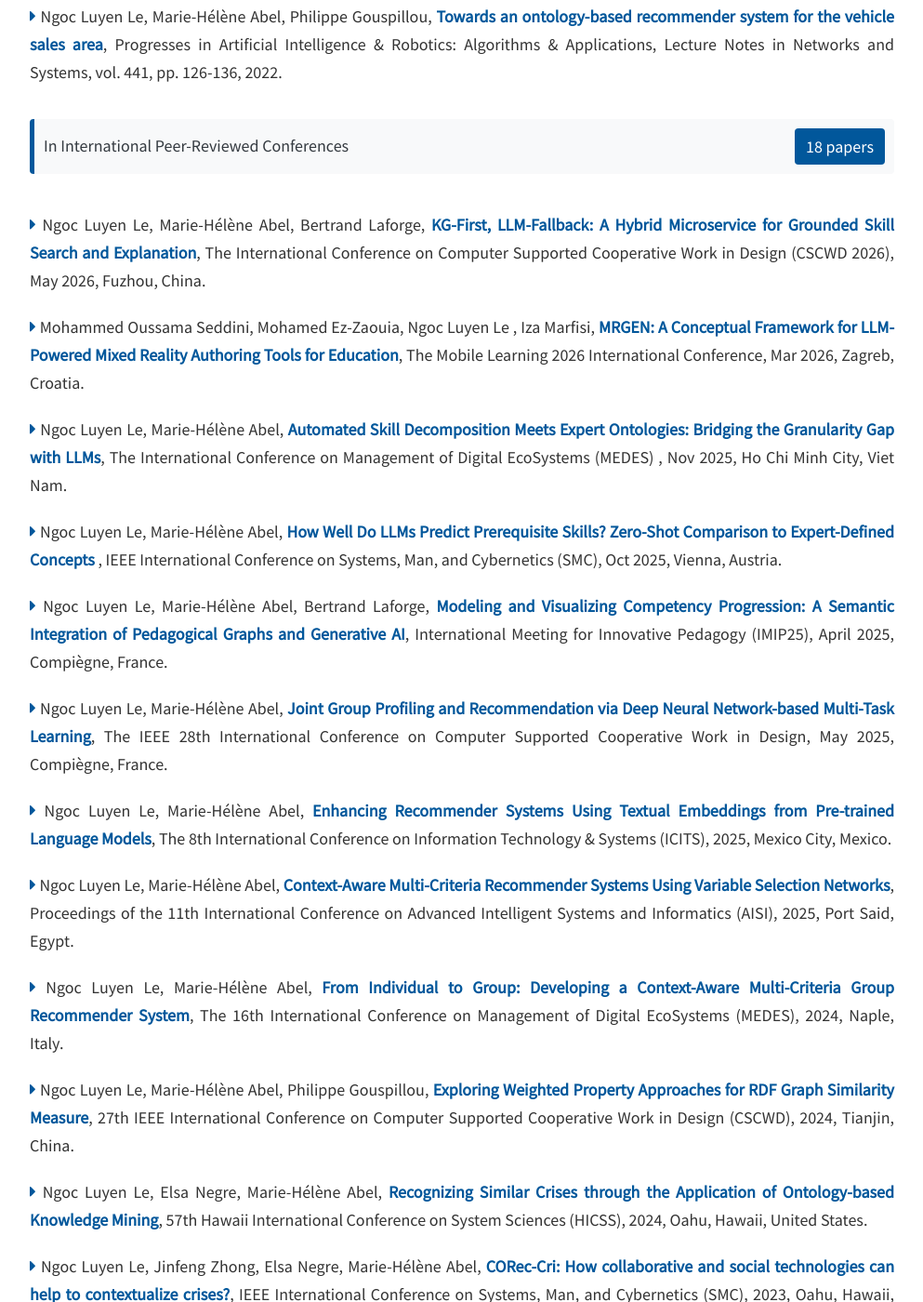
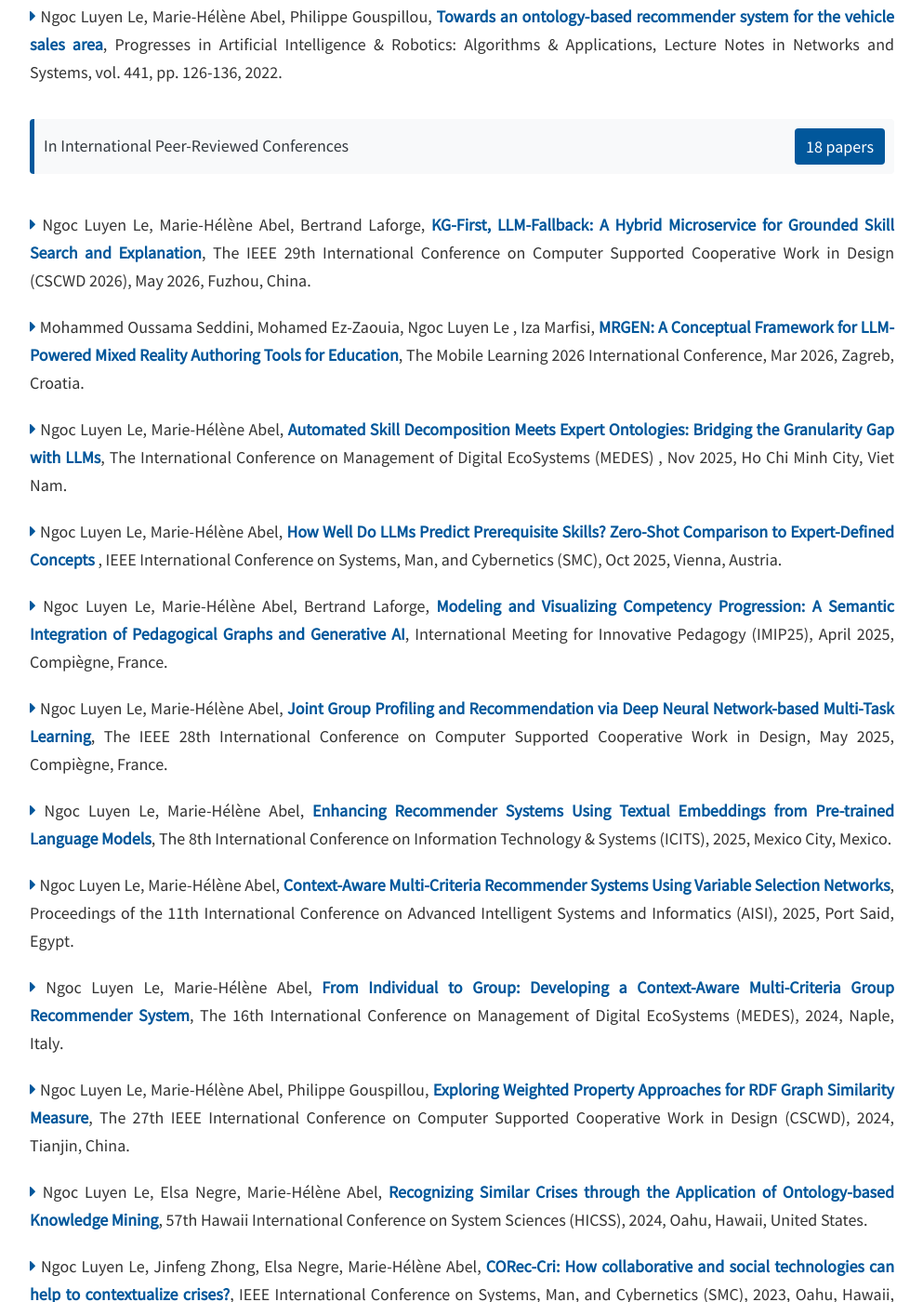
Before and after one commit to lengocluyen/lengocluyen.github.io, a Jekyll site: the page built from publications.html, in a window 1280 px wide and 1400 px high, scrolled down 922 px. Shown: the whole window at 93% size, without its empty margins (143-1136 px from the left). Built offline with Jekyll 4.4.1, drawn with Linux system fonts in a browser that asks for light colours; nearby versions of some CDN libraries; some of the changed text lies outside the part shown.

Commit message:
Update publications.html

```diff
--- a/_includes/publications.html
+++ b/_includes/publications.html
@@ -66,7 +66,7 @@
     <div class="panel-body">
 		<h5>
 			<div class="div-justify-pub">
-				<i class="fa fa-caret-right"></i>&nbsp;Ngoc Luyen Le, Marie-Hélène Abel, Bertrand Laforge, <strong><a href="https://hal.science/hal-05610286"  target="_blank" rel="noopener noreferrer">KG-First, LLM-Fallback: A Hybrid Microservice for Grounded Skill Search and Explanation</a></strong>, The International Conference on Computer
+				<i class="fa fa-caret-right"></i>&nbsp;Ngoc Luyen Le, Marie-Hélène Abel, Bertrand Laforge, <strong><a href="https://hal.science/hal-05610286"  target="_blank" rel="noopener noreferrer">KG-First, LLM-Fallback: A Hybrid Microservice for Grounded Skill Search and Explanation</a></strong>, The IEEE 29th International Conference on Computer
 Supported Cooperative Work in Design (CSCWD 2026), May 2026, Fuzhou, China.
 			</div>
 		</h5>
@@ -112,7 +112,7 @@ Supported Cooperative Work in Design (CSCWD 2026), May 2026, Fuzhou, China.
 
 		<h5>
 			<div class="div-justify-pub">
-				<i class="fa fa-caret-right"></i>&nbsp;Ngoc Luyen Le, Marie-Hélène Abel, Philippe Gouspillou, <strong><a href="https://hal.science/hal-04645427"  target="_blank" rel="noopener noreferrer">Exploring Weighted Property Approaches for RDF Graph Similarity Measure</a></strong>, 27th IEEE International Conference on Computer Supported Cooperative Work in Design (CSCWD), 2024, Tianjin, China.
+				<i class="fa fa-caret-right"></i>&nbsp;Ngoc Luyen Le, Marie-Hélène Abel, Philippe Gouspillou, <strong><a href="https://hal.science/hal-04645427"  target="_blank" rel="noopener noreferrer">Exploring Weighted Property Approaches for RDF Graph Similarity Measure</a></strong>, The 27th IEEE International Conference on Computer Supported Cooperative Work in Design (CSCWD), 2024, Tianjin, China.
 			</div>
 		</h5>
 		<h5>
@@ -140,7 +140,7 @@ Supported Cooperative Work in Design (CSCWD 2026), May 2026, Fuzhou, China.
 
 		<h5>
 			<div class="div-justify-pub">
-				<i class="fa fa-caret-right"></i>&nbsp;Ngoc Luyen Le, Marie-Hélène Abel, Philippe Gouspillou,   <strong><a href="https://ieeexplore.ieee.org/abstract/document/10152701"  target="_blank" rel="noopener noreferrer">A Constraint-based Recommender System via RDF Knowledge Graphs</a></strong>, 26th International Conference on Computer Supported Cooperative Work in Design (CSCWD), 2023, Rio de Janeiro, Brazil.
+				<i class="fa fa-caret-right"></i>&nbsp;Ngoc Luyen Le, Marie-Hélène Abel, Philippe Gouspillou,   <strong><a href="https://ieeexplore.ieee.org/abstract/document/10152701"  target="_blank" rel="noopener noreferrer">A Constraint-based Recommender System via RDF Knowledge Graphs</a></strong>, The IEEE 26th International Conference on Computer Supported Cooperative Work in Design (CSCWD), 2023, Rio de Janeiro, Brazil.
 			</div>
 		</h5>
 
```
